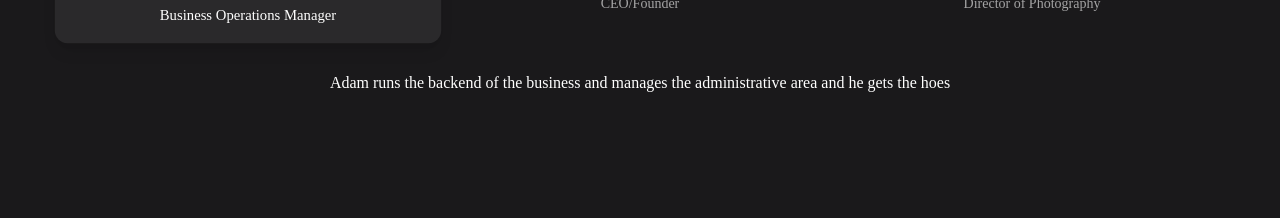
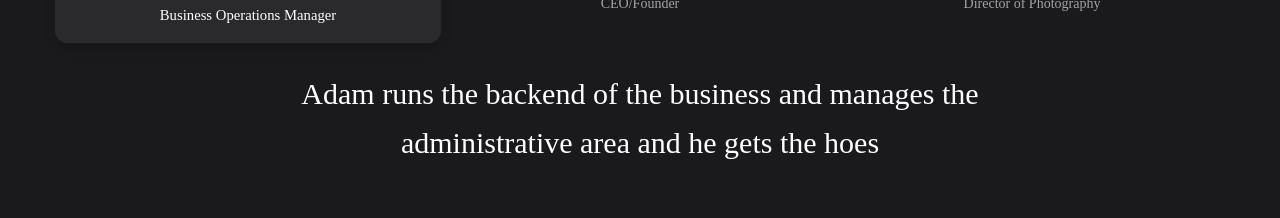
Before and after one commit to lighthousemediateam/lhmsite, a Next.js app: page /about in a window 1280 px wide. Shown: the part 2844-3062 px from the top of the page. Built offline with nearby package versions, Linux system fonts and the light colour scheme; a web font is replaced by a local one.

Commit message:
text size fix

```diff
--- a/components/TeamSpotlight.tsx
+++ b/components/TeamSpotlight.tsx
@@ -67,7 +67,7 @@ export default function TeamSpotlight() {
                     </div>
 
                     {/* Bio section */}
-                    <div className="mt-10 text-center max-w-2xl text-white text-base leading-relaxed">
+                    <div className="mt-10 text-center max-w-3xl text-white text-3xl leading-relaxed">
                         <p>{team[activeIndex].bio}</p>
                     </div>
                 </div>
```
